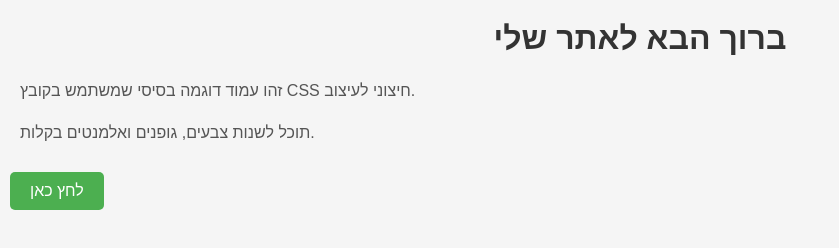
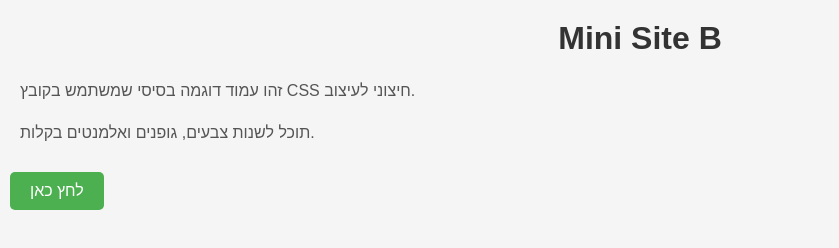
Before and after one commit to roeebronfeld/Mini-Site, a plain HTML site: page index.html in a window 1280 px wide. Shown: the whole page, without its empty margins (0-839 px from the left). Drawn offline with Linux system fonts and the light colour scheme.

Commit message:
feature /title-b

```diff
--- a/index.html
+++ b/index.html
@@ -7,7 +7,7 @@
 </head>
 <body>
 
-  <h1>ברוך הבא לאתר שלי</h1>
+  <h1>Mini Site B</h1>
   <p>זהו עמוד דוגמה בסיסי שמשתמש בקובץ CSS חיצוני לעיצוב.</p>
   <p>תוכל לשנות צבעים, גופנים ואלמנטים בקלות.</p>
 
```
